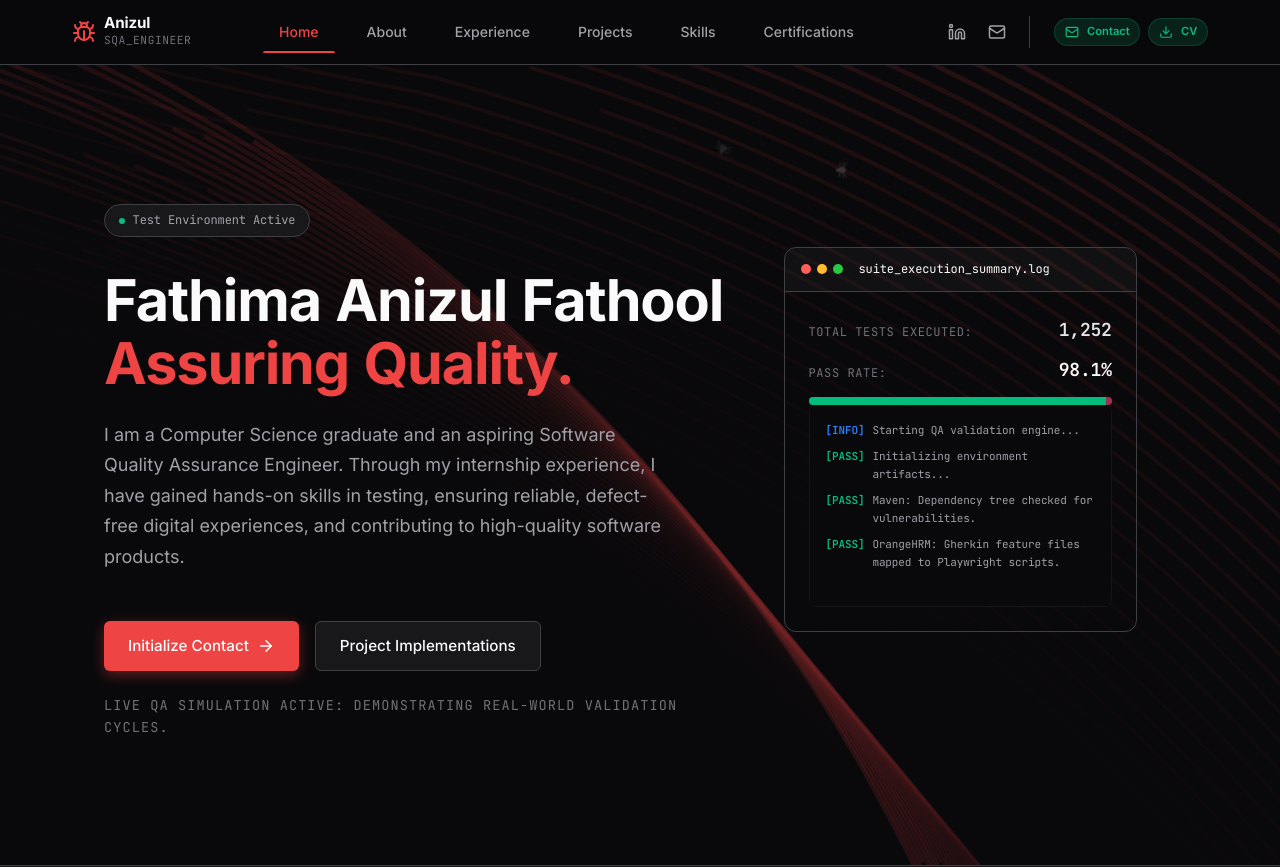
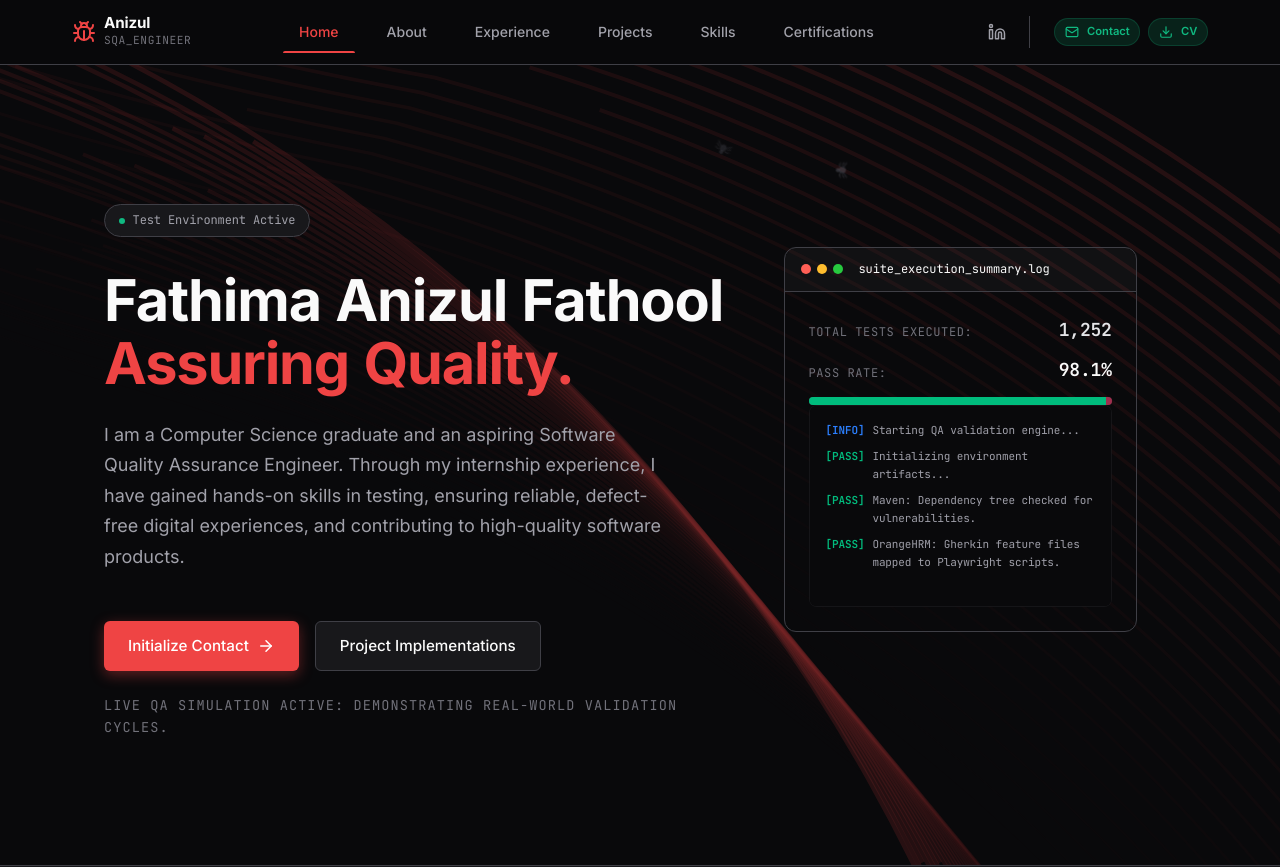
Before and after one commit to anizulbuhary/QA-Portfolio, a React (Vite) app: page / in a window 1280 px wide. Shown: the top 867 px of the page. Built offline with nearby package versions, Linux system fonts and the light colour scheme.

Commit message:
fix(nav): remove redundant and unreliable email social icons

```diff
--- a/src/components/layout/Navbar.tsx
+++ b/src/components/layout/Navbar.tsx
@@ -89,16 +89,6 @@ const Navbar = () => {
               <a href="https://www.linkedin.com/in/fathima-anizul-fathool-9297451bb" target="_blank" rel="noopener noreferrer" className="social-icon-nav" title="LinkedIn">
                 <Linkedin size={18} />
               </a>
-              <a
-                href="mailto:anizulfathool@gmail.com"
-                className="social-icon-nav"
-                title="Email"
-                onClick={() => {
-                  window.location.href = 'mailto:anizulfathool@gmail.com';
-                }}
-              >
-                <Mail size={18} />
-              </a>
             </div>
             <Link to="/contact" className="status-badge variant-outline compact">
               <Mail size={14} />
@@ -178,15 +168,6 @@ const Navbar = () => {
                     <a href="https://www.linkedin.com/in/fathima-anizul-fathool-9297451bb" target="_blank" rel="noopener noreferrer" className="social-icon">
                       <Linkedin size={20} />
                     </a>
-                    <a
-                      href="mailto:anizulfathool@gmail.com"
-                      className="social-icon"
-                      onClick={() => {
-                        window.location.href = 'mailto:anizulfathool@gmail.com';
-                      }}
-                    >
-                      <Mail size={20} />
-                    </a>
                   </div>
                 </motion.div>
               </div>
```
